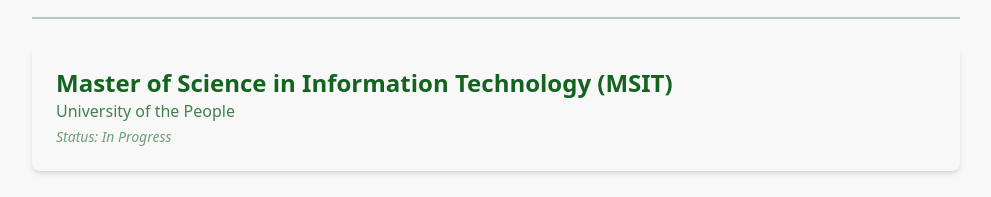
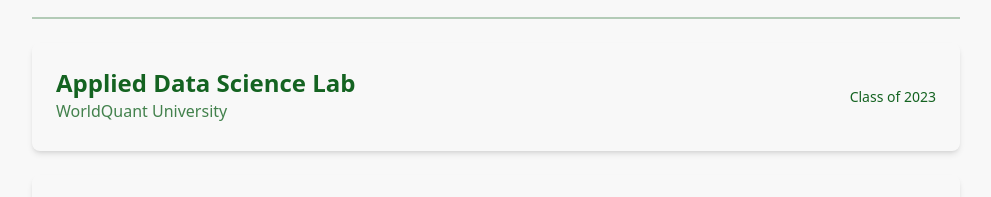
Before and after one commit to AungMyoKyaw/aungmyokyaw.com, a React (Vite) app in the folder react/: page / in a window 1280 px wide. Shown: the part 439-636 px from the top of the page, without its empty margins (144-1135 px from the left). Built offline with nearby package versions, Linux system fonts and the light colour scheme.

Commit message:
chore: update

```diff
--- a/react/src/App.tsx
+++ b/react/src/App.tsx
@@ -67,12 +67,6 @@
 };
 
 const educationData: EducationItem[] = [
-  {
-    degree: "Master of Science in Information Technology (MSIT)",
-    university: "University of the People",
-    status: "In Progress",
-    graduationYear: ""
-  },
   {
     degree: "Applied Data Science Lab",
     university: "WorldQuant University",
```
